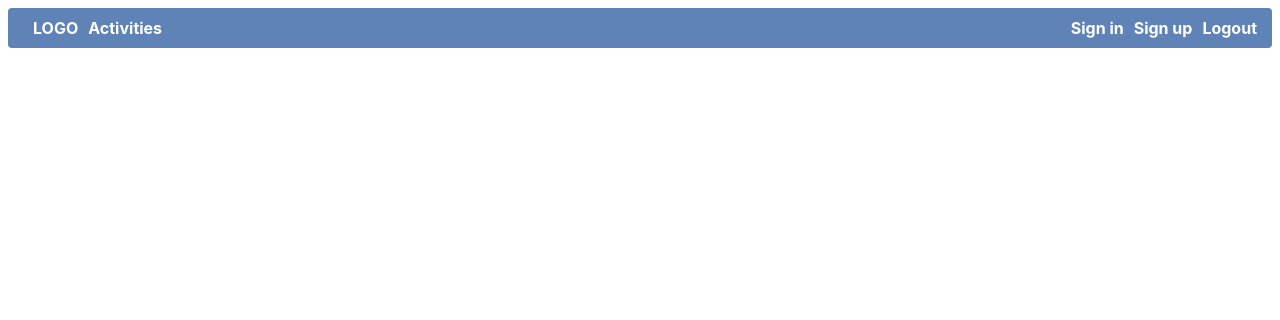
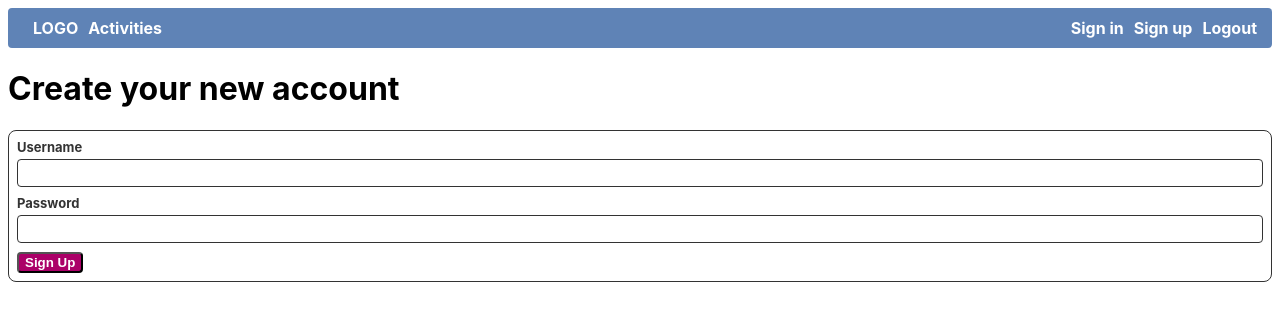
Before and after one commit to manuelclairice/final-project-jan-2022, a Next.js app: page /signUp in a window 1280 px wide. Shown: the top 320 px of the page. Built offline with nearby package versions, Linux system fonts and the light colour scheme.

Commit message:
Implement the Sign in functionality of the App

```diff
--- a/components/Header.js
+++ b/components/Header.js
@@ -27,7 +27,7 @@ export default function Header() {
   return (
     <header css={headerStyles}>
       <div>
-        <Link href="/activities">
+        <Link href="/">
           <a>LOGO</a>
         </Link>
         <Link href="/messages">
--- a/migrations/1646401080-createTableCaregivers.js
+++ b/migrations/1646401080-createTableCaregivers.js
@@ -5,8 +5,8 @@ exports.up = async (sql) => {
 	  id integer PRIMARY KEY GENERATED ALWAYS AS IDENTITY,
 	  first_name VARCHAR(25) NOT NULL,
 	  last_name VARCHAR(25) NOT NULL,
-		email VARCHAR(50)
-		-- user_id INTEGER NOT NULL
+		email VARCHAR(50),
+		user_id INTEGER REFERENCES users (id)
 
 	);`;
 };
--- a/pages/_app.js
+++ b/pages/_app.js
@@ -8,7 +8,7 @@ function MyApp({ Component, pageProps }) {
           html,
           body {
             margin: 0;
-            color: white;
+            color: #000;
             font-family: -apple-system, BlinkMacSystemFont, 'Segoe UI', Roboto,
               Oxygen, Ubuntu, Cantarell, 'Open Sans', 'Helvetica Neue',
               sans-serif;
--- /dev/null
+++ b/pages/api/signUp.ts
@@ -0,0 +1,24 @@
+import bcrypt from 'bcrypt';
+import { NextApiRequest, NextApiResponse } from 'next';
+import { createUser } from '../../util/database';
+
+export default async function signUpHandler(
+  request: NextApiRequest,
+  response: NextApiResponse,
+) {
+  if (request.method === 'POST') {
+    const passwordHash = await bcrypt.hash(request.body.password, 12);
+
+    const user = createUser(request.body.username, passwordHash);
+
+    response.status(201).json({ user: user });
+    return;
+  }
+  response.status(405).json({
+    errors: [
+      {
+        message: 'Method not supported',
+      },
+    ],
+  });
+}
--- a/pages/index.js
+++ b/pages/index.js
@@ -1,5 +1,5 @@
 import Head from 'next/head';
-import Image from 'next/image';
+// import Image from 'next/image';
 import Layout from '../components/Layout';
 
 export default function Home() {
--- a/pages/signIn.tsx
+++ b/pages/signIn.tsx
@@ -5,10 +5,11 @@ export default function SignUp() {
   return (
     <Layout>
       <Head>
-        <title>Sign up</title>
+        <title>Sign in</title>
         <meta name="description" content="Sign up to our website" />
       </Head>
-      <h1>Create your account</h1>
+
+      <h1>Sign in to your account</h1>
     </Layout>
   );
 }
--- a/pages/signUp.tsx
+++ b/pages/signUp.tsx
@@ -1,14 +1,93 @@
+import { css } from '@emotion/react';
 import Head from 'next/head';
+import { useState } from 'react';
 import Layout from '../components/Layout';
 
+const cardStyle = css`
+  background-color: #fff;
+  border: 1px solid #333;
+  border-radius: 8px;
+  padding: 8px;
+`;
+
+const fieldStyle = css`
+  display: flex;
+  flex-direction: column;
+  margin-bottom: 8px;
+  gap: 4px;
+
+  > div:last-child {
+    margin: 0;
+  }
+  > label {
+    font-weight: bold;
+    font-size: 13px;
+    color: #333;
+  }
+  > input {
+    border: 1px solid #333;
+    border-radius: 4px;
+    font-size: 16px;
+    padding: 4px;
+  }
+`;
+
+const signUpButtonStyle = css`
+  background-color: #ab0068;
+  color: #fff;
+  font-weight: bold;
+  border-radius: 4px;
+  transition: box-shadow 0.3s;
+  cursor: pointer;
+  /* :hover {
+    color: #ab0068;
+  } */
+`;
+
 export default function SignUp() {
+  const [username, setUsername] = useState('');
+  const [password, setPassword] = useState('');
   return (
     <Layout>
       <Head>
         <title>Sign up</title>
         <meta name="description" content="Sign up to our website" />
       </Head>
-      <h1>Create your account</h1>
+
+      <h1>Create your new account</h1>
+      <form
+        onSubmit={async (event) => {
+          event.preventDefault();
+          fetch('/api/signUp', {
+            method: 'POST',
+            headers: {
+              'Content-Type': 'application/json',
+            },
+            body: JSON.stringify({
+              username: username,
+              password: password,
+            }),
+          });
+        }}
+      >
+        <div css={cardStyle}>
+          <div css={fieldStyle}>
+            <label>Username</label>
+            <input
+              value={username}
+              onChange={(event) => setUsername(event.currentTarget.value)}
+            />
+          </div>
+          <div css={fieldStyle}>
+            <label>Password</label>
+            <input
+              value={password}
+              onChange={(event) => setPassword(event.currentTarget.value)}
+            />
+          </div>
+          <button css={signUpButtonStyle}>Sign Up</button>
+        </div>
+      </form>
     </Layout>
   );
 }
--- a/util/database.js
+++ b/util/database.js
@@ -37,3 +37,16 @@ export async function getSingleActivity(id) {
   SELECT * FROM activities WHERE id = ${id};`;
   return activity;
 }
+
+export async function createUser(username, password_hash) {
+  const [user] = await sql`
+  INSERT INTO users
+    (username, password_hash)
+  VALUES
+    (${username}, ${password_hash})
+    RETURNING
+    id,
+    username
+  `;
+  return camelcaseKeys(user);
+}
```
Also changed, not shown: package.json (+30 -27 lines), tsconfig.json (+4 -12 lines), pages/api/signIn.ts (added), 2 other files (tests, documents, lock files or other folders).
